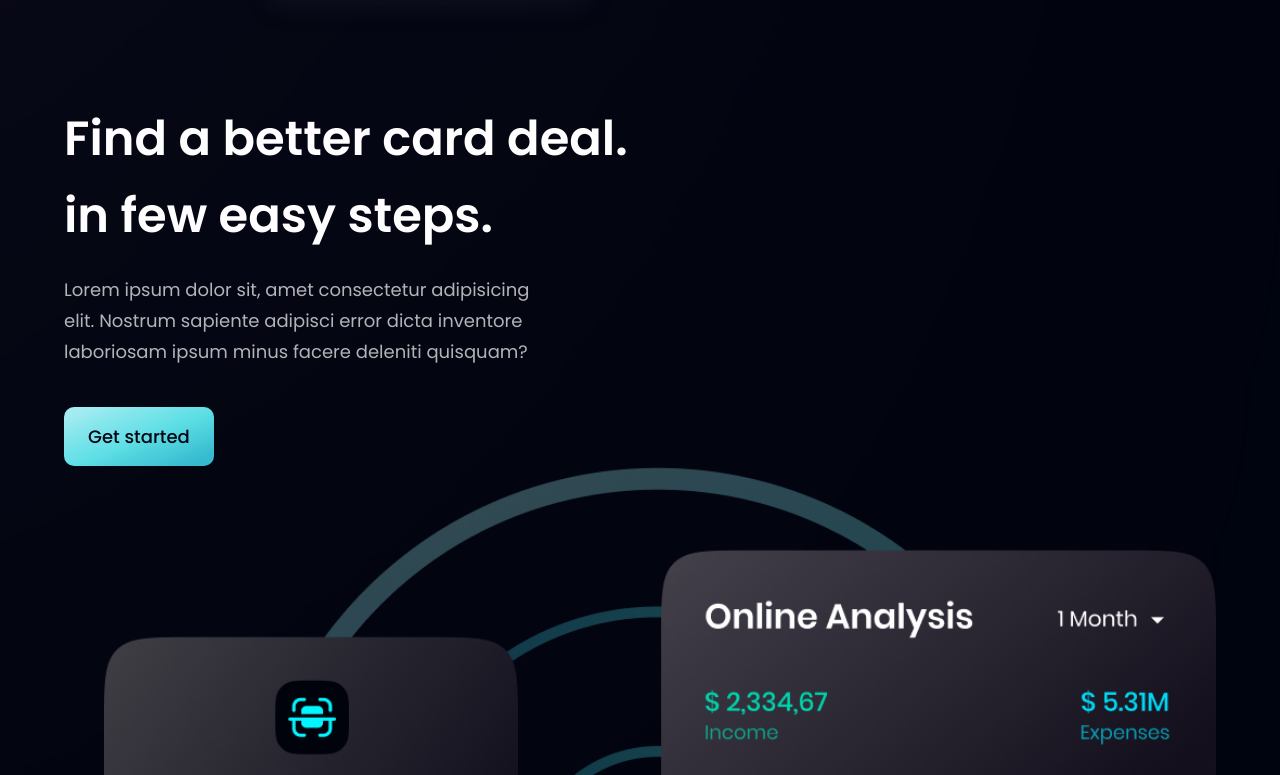
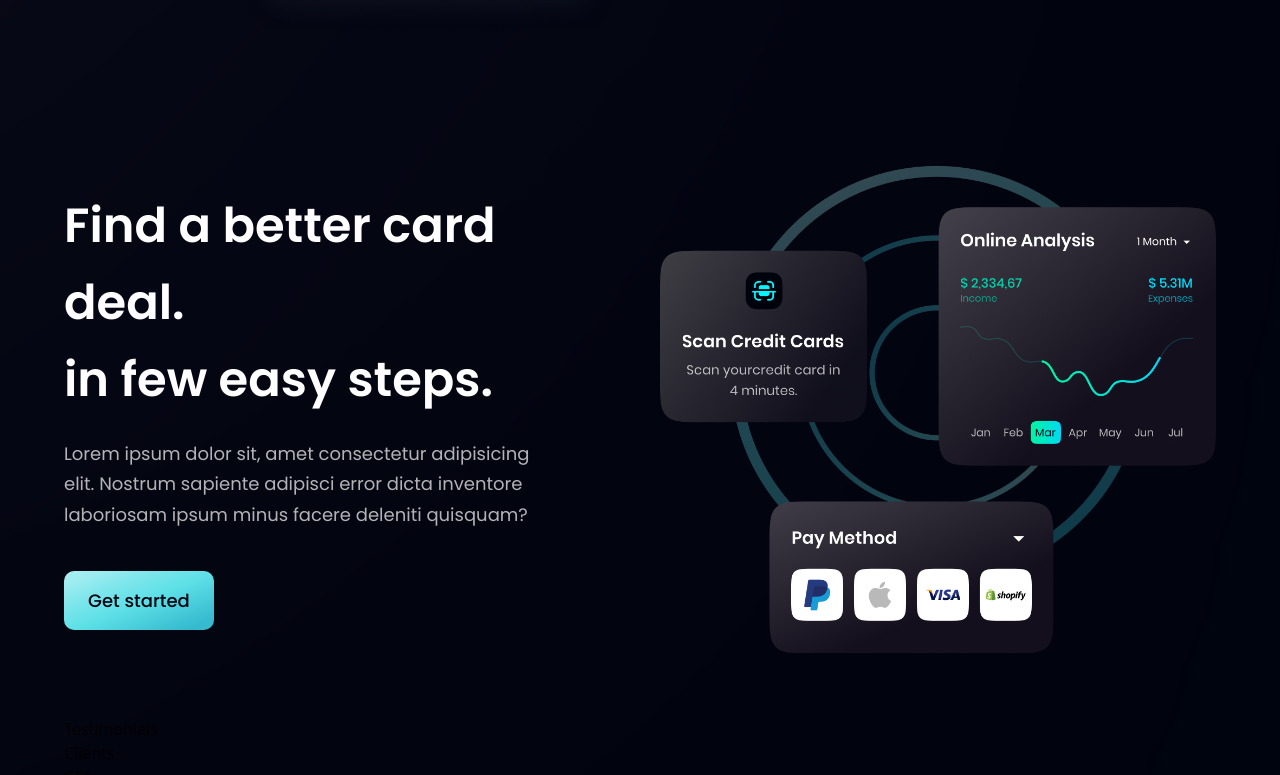
Before and after one commit to andrei-kozel/bank_modern_app_tsc, a React (Vite) app: page / in a window 1280 px wide. Shown: the part 2185-2960 px from the top of the page. Built offline with nearby package versions, Linux system fonts and the light colour scheme.

Commit message:
small fix

```diff
--- a/src/components/CardDeal.tsx
+++ b/src/components/CardDeal.tsx
@@ -4,7 +4,7 @@ import Button from "./Button";
 
 const CardDeal = () => {
   return (
-    <section id={layout.section}>
+    <section className={layout.section}>
       <div className={layout.sectionInfo}>
         <h2 className={styles.heading2}>
           Find a better card deal. <br className="sm:block hidden" /> in few
```
